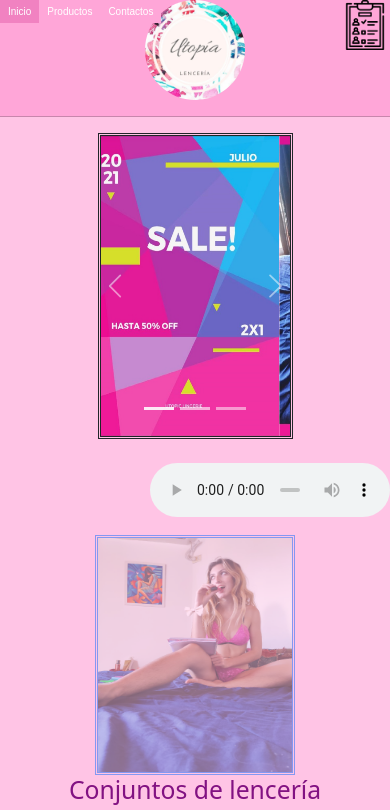
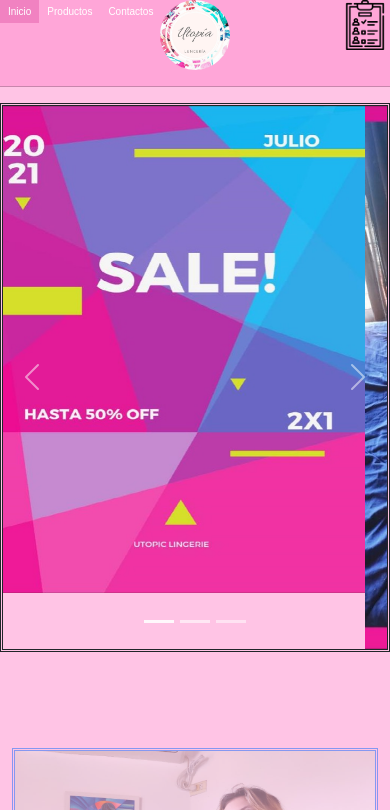
Before and after one commit to MatiasRosenberg/Backuppaginaweb, a plain HTML site: page index.html in a window 390 px wide. Shown: the top 810 px of the page. Drawn offline with Linux system fonts and the light colour scheme.

Commit message:
Entrega final

```diff
--- a/css/estilos.css
+++ b/css/estilos.css
@@ -98,8 +98,8 @@
 }
 /*Centralizacion de las imagenes de la pagina index*/
 .Pprincipales img{
-    width: 200px;
-    height: 240px;
+    width: 100%;
+    height: 80%;
     border: double 3px;
     opacity: .5;
 }
@@ -122,26 +122,29 @@
    width: 240px;
 }
 .Portfolio {
-    width: 30%;
+    width: 100%;
+    max-width: 1000px;
     margin: auto;
     border: double;
 }
-.Portfolio img{
-    width: 200px;
-    height: 500px;
-}
+
 
 @media(max-width: 1200px){
     body{
         font-size: 18px;
     }
 }
-@media(max-width: 992px){
+@media(max-width: 768px){
     body{
         font-size: 14px;
     }
     header{
         width: auto;
+    }
+    .Portfolio {
+        width: 80%;
+        margin: auto;
+        border: double;
     }
     footer{
         width: auto;
@@ -154,14 +157,25 @@
         font-size: 11px;
         font-family: Arial, Helvetica, sans-serif;
     }
+    #logo{
+        border-radius: 50%;
+        display: block;
+        margin: auto;
+        width: 70px;
+    }
+    #iniciars{
+        width: 50px;
+        height: 50px;
+        float: right;
+        margin-top: -70px;
+    }
+    audio{
+        visibility: hidden;
+    }
     .Portfolio {
-        width: 50%;
+        width: 100%;
         margin: auto;
         border: double;
-    }
-    .Portfolio img{
-        width: 400px;
-        height: 300px;
     }
     .nav li a{
         background-color: #ffa6d8;
@@ -203,6 +217,9 @@
         font-size: 10px;
         font-family: Arial, Helvetica, sans-serif;
     }
+    #logo{
+        visibility:hidden;
+    }
     footer{
         width: auto;
         font-size: 12px;
--- a/css/pijamas_velas.css
+++ b/css/pijamas_velas.css
@@ -9,8 +9,8 @@
     background: linear-gradient(to top, rgb(151, 75, 223), rgb(160, 74, 240), #ffc4e5, #ffa6d8);
 }
 .card{
-    width: 200px;
-    height: 370px;
+    width: 250px;
+    height: 320px;
     display: block;
     margin-left: auto;
     margin-right: auto;
@@ -18,7 +18,7 @@
     margin-bottom: 20px;
 }
 .card img{
-    height: 240px;
+    height: 70%;
 }
 .card{
     grid-area: Imagenes;
--- a/index.html
+++ b/index.html
@@ -43,7 +43,7 @@
                   <button type="button" data-bs-target="#carouselExampleIndicators" data-bs-slide-to="2" aria-label="Slide 3"></button>
                 </div>
                 <div class="carousel-inner">
-                  <div class="carousel-item active">
+                  <div class="carousel-item active img-fluid">
                     <img src="Imagenes/Saleee.jpeg" class="d-block w-100" alt="sale">
                   </div>
                   <div class="carousel-item">
```
